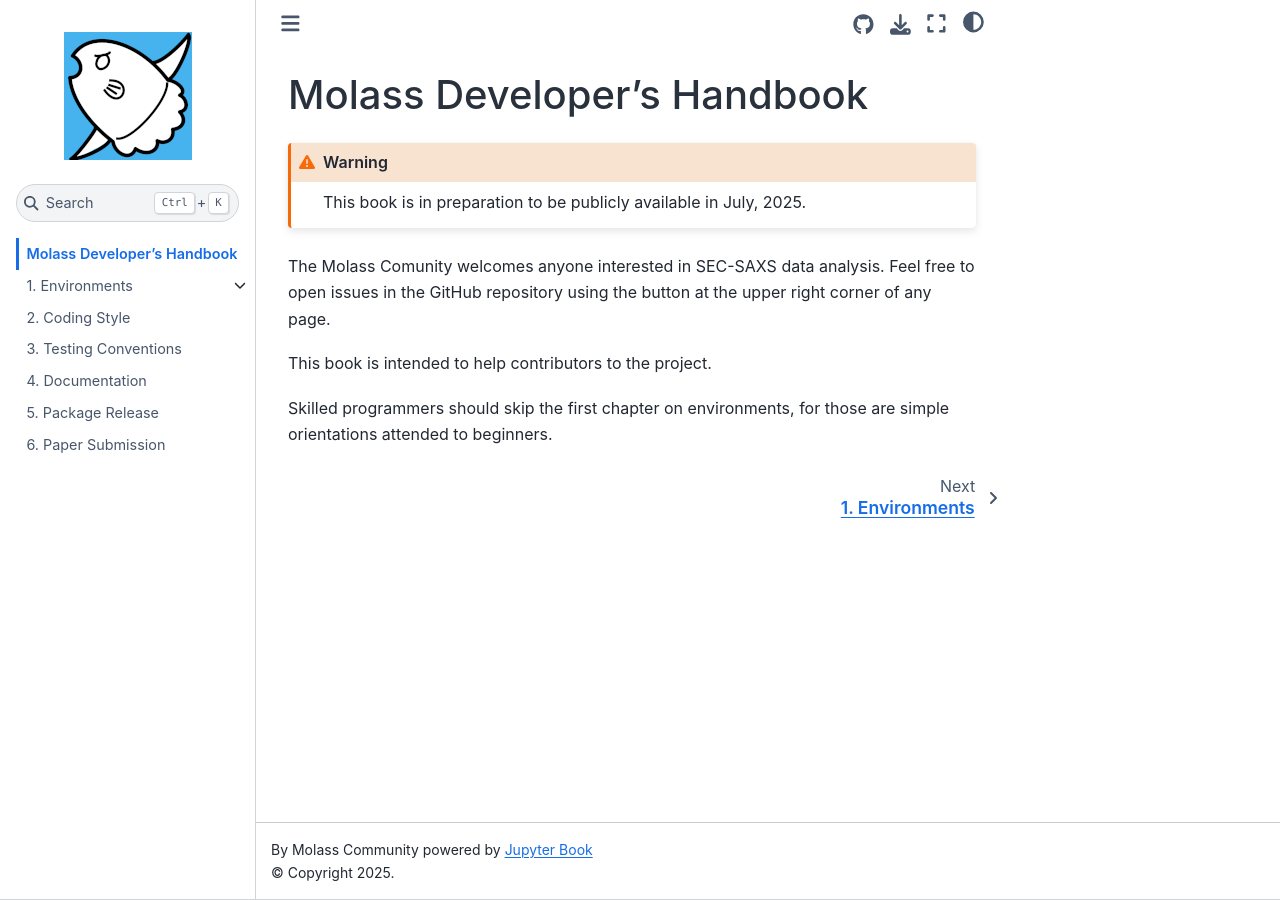
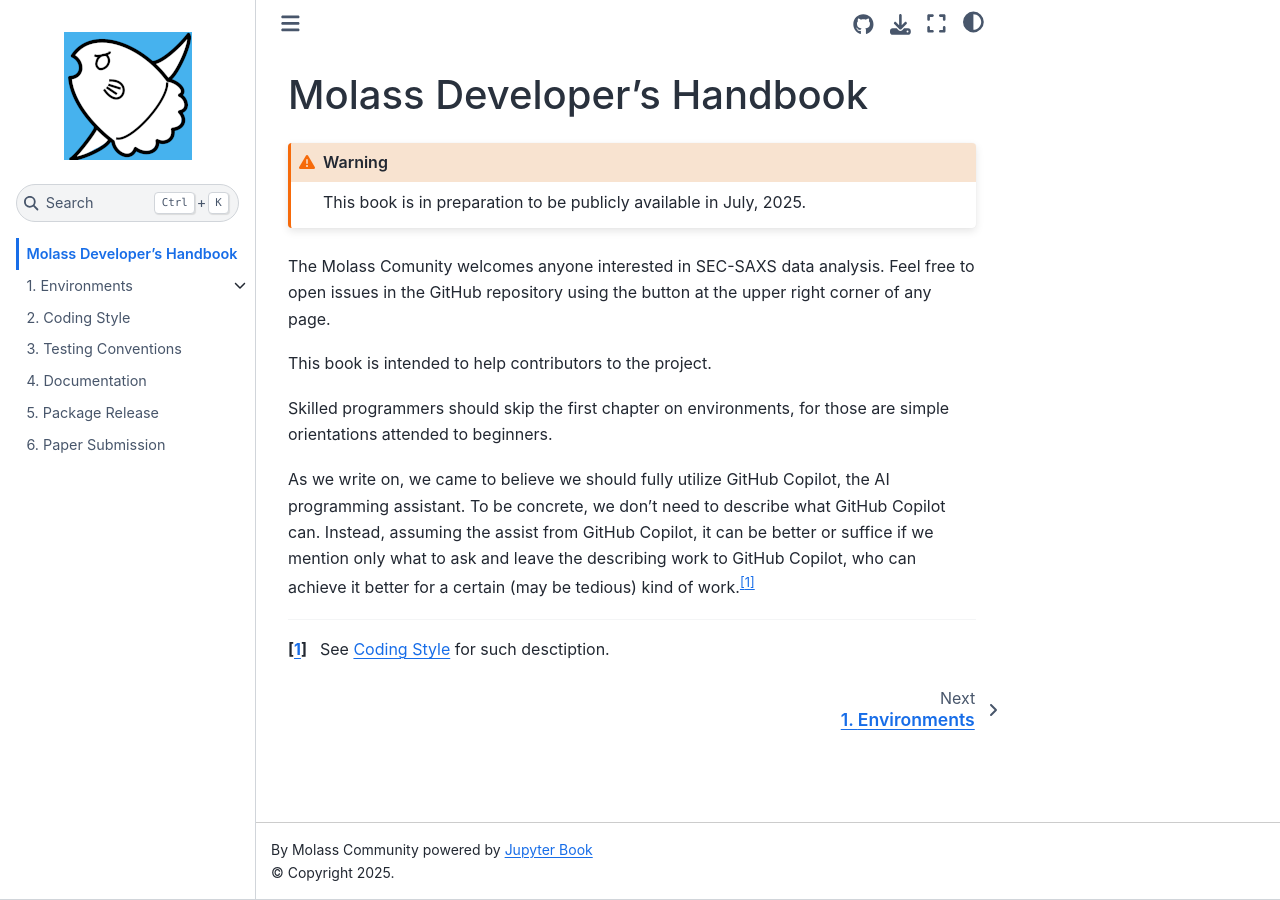
Before and after one commit to biosaxs-dev/molass-develop, a Jupyter Book: the page built from chapters/intro.md, in a window 1280 px wide. Built offline with Jupyter Book 1.0.4 settings and Sphinx 7.4.7 and the Sphinx Book theme 1.1.4, drawn with Linux system fonts in a browser that asks for light colours.

Commit message:
add reference to GitHub Copilot full-utilization

```diff
--- a/chapters/intro.md
+++ b/chapters/intro.md
@@ -9,3 +9,8 @@ The Molass Comunity welcomes anyone interested in SEC-SAXS data analysis. Feel f
 This book is intended to help contributors to the project.
 
 Skilled programmers should skip the first chapter on environments, for those are simple orientations attended to beginners.
+
+As we write on, we came to believe we should fully utilize GitHub Copilot, the AI programming assistant. To be concrete, we don't need to describe what GitHub Copilot can. Instead, assuming the assist from GitHub Copilot, it can be better or suffice if we mention only what to ask and leave the describing work to GitHub Copilot, who can achieve it better for a certain (may be tedious) kind of work.[^1]
+
+
+[^1]: See [Coding Style](coding_style) for such desctiption.
```
Also changed, not shown: chapters/05/coding_style.md (+1 -0 lines).
